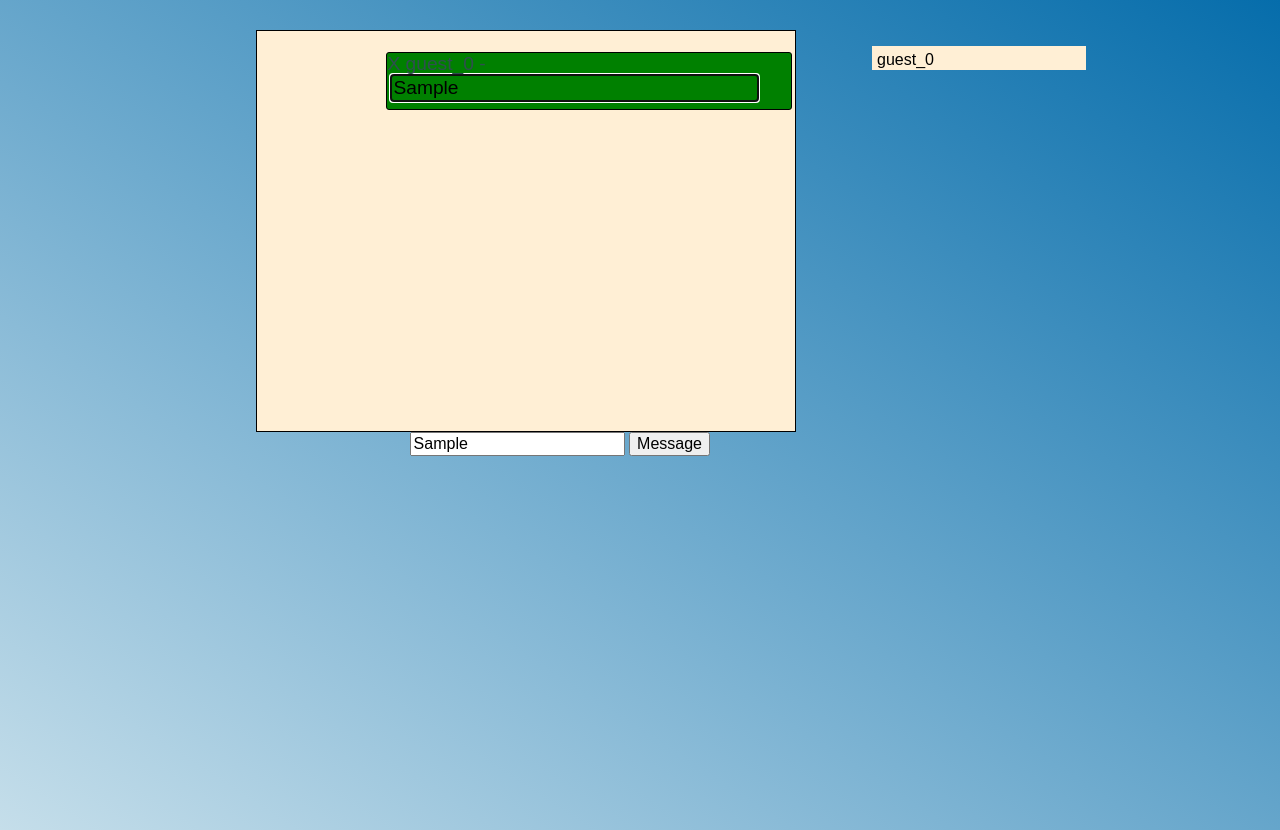
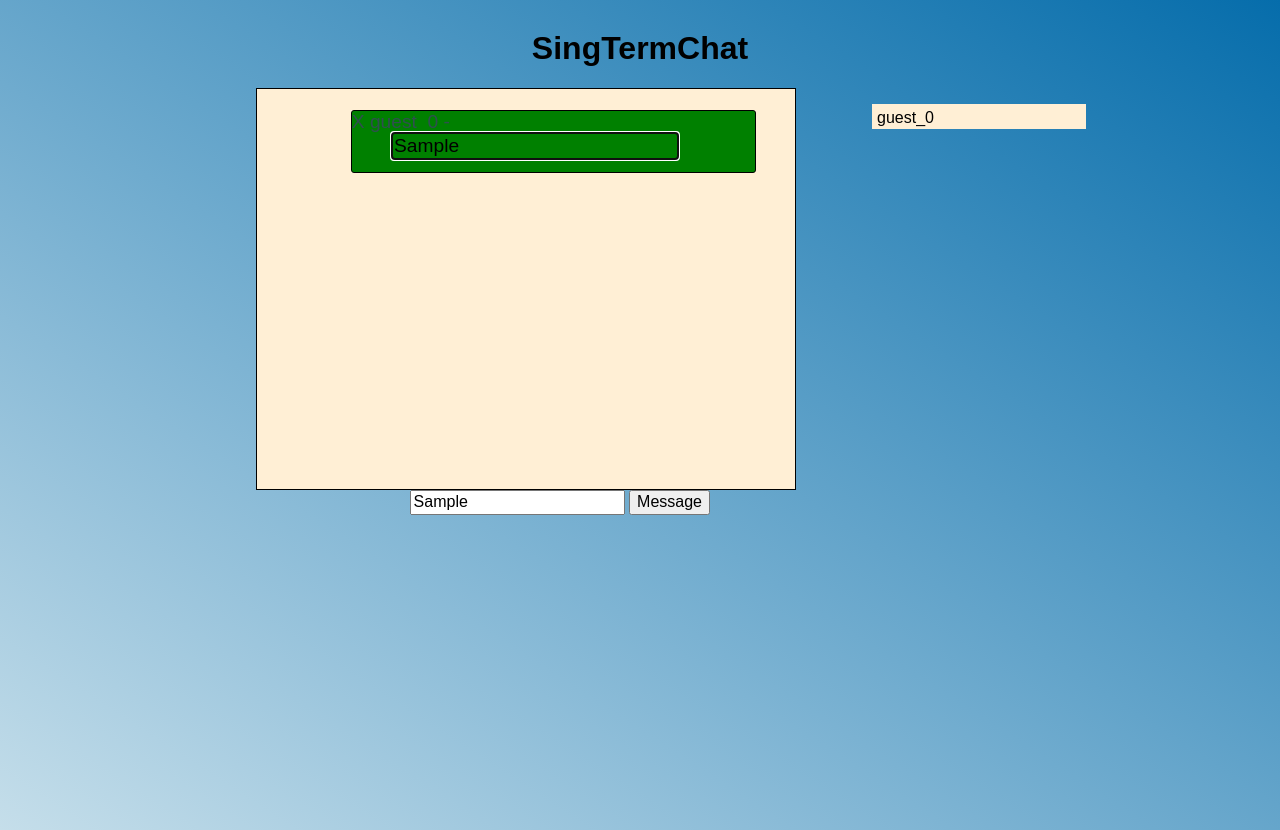
Before and after one commit to cugamer/singtermchat, a plain HTML site: page index.html in a window 1280 px wide. Both pictures are taken after typing "Sample" into the empty fields and a click on the input "Message". Drawn offline with nearby package versions, Linux system fonts and the light colour scheme.

Commit message:
Add styling for chat bubbles

```diff
--- a/index.html
+++ b/index.html
@@ -10,6 +10,7 @@
 </head>
 <body>
 	<div class="container">
+		<h1>SingTermChat</h1>
 		<div class="online-users">
 			<ul class="users-list">
 			</ul>
--- a/style.css
+++ b/style.css
@@ -5,6 +5,10 @@ body {
 	background: -o-linear-gradient(bottom left, #c5deea 0%, #8abbd7 31%, #066dab 100%);
 	background: linear-gradient(to top right, #c5deea 0%, #8abbd7 31%, #066dab 100%); /*	 FF3.6-15 */ /* Chrome10-25,Safari5.1-6 */ /* W3C, IE10+, FF16+, Chrome26+, Opera12+, Safari7+ */
 	filter: progid:DXImageTransform.Microsoft.gradient( startColorstr='#c5deea', endColorstr='#066dab',GradientType=1 ); /* IE6-9 fallback on horizontal gradient */
+}
+
+h1 {
+	text-align: center;
 }
 
 .container {
@@ -54,9 +58,9 @@ li.chat-msg {
 
 .chat-msg.own-msg,
 .chat-msg.own-msg .msg-text {
-	float: right;
+	margin-left: 10%;
 	background-color: green;
-	margin-right: 8%;
+	/*margin-right: 8%;*/
 }
 
 .chat-msg.others-msg,
@@ -65,7 +69,7 @@ li.chat-msg {
 }
 
 textarea.msg-text {
-	width: 90%;
+	width: 70%;
 	margin-left: 5%;
 	margin-right: 5%;
 	margin-bottom: 2%;
```
